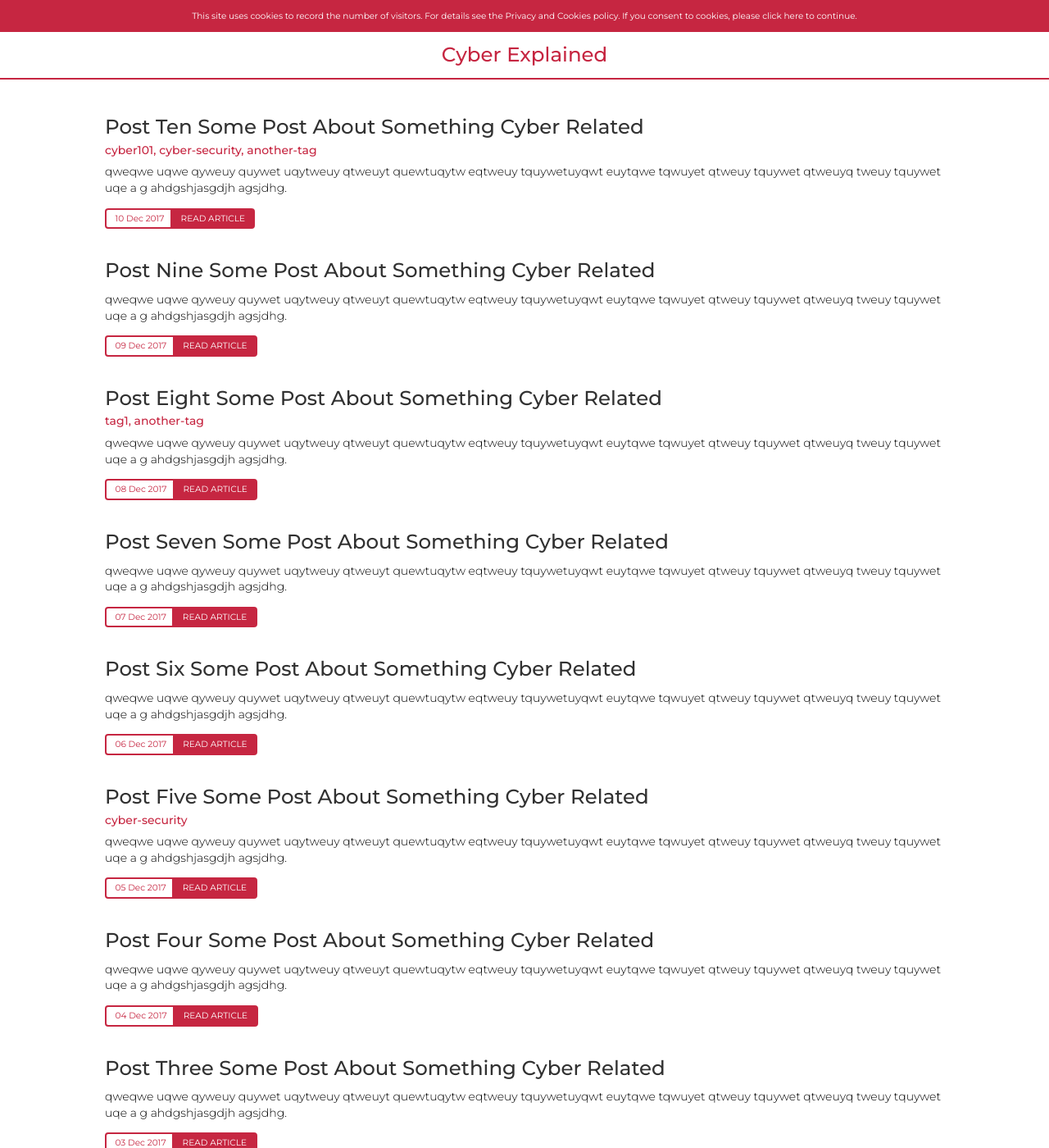
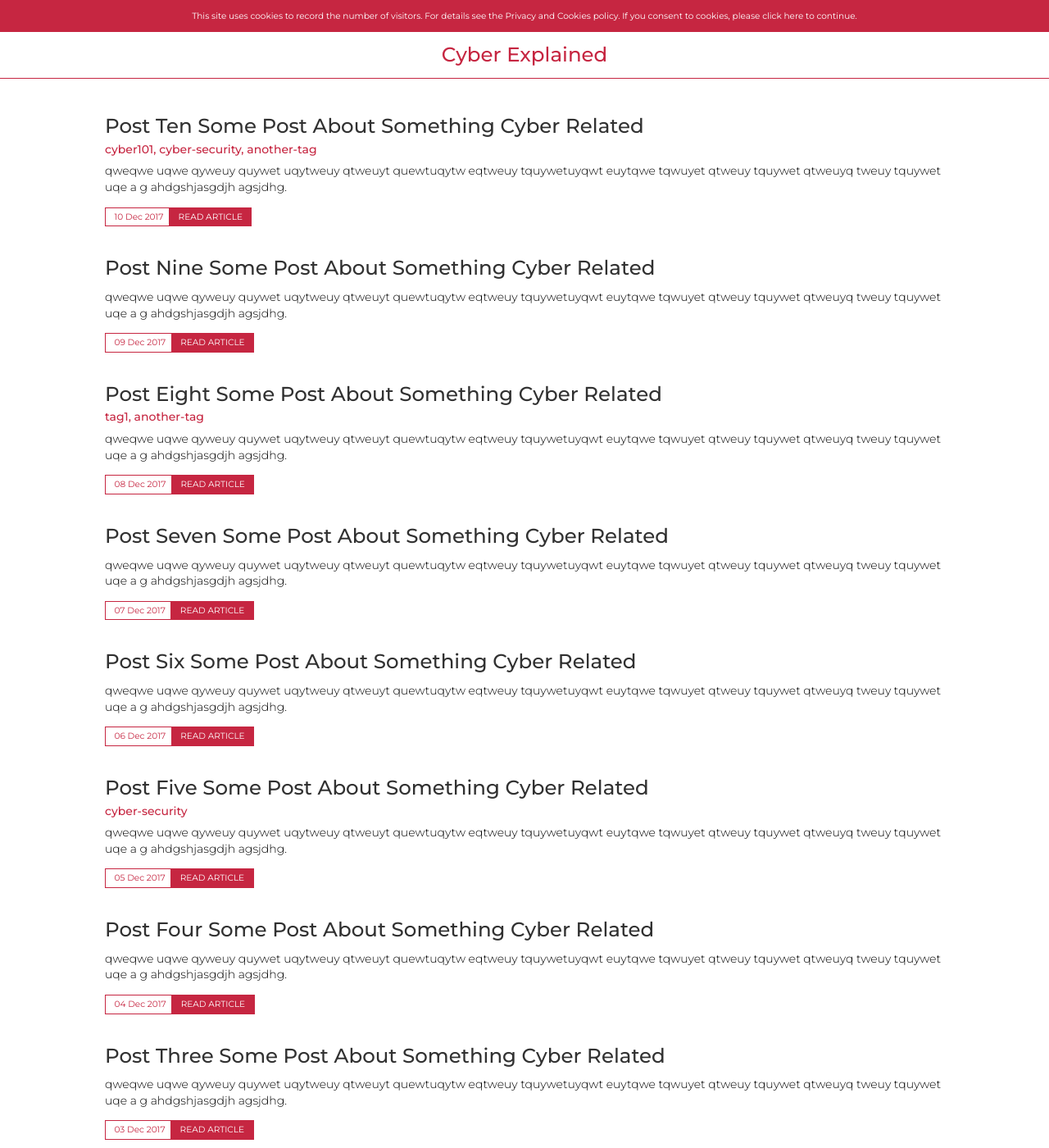
Before and after one commit to cyberexplained/cyberexplained.github.io, a Jekyll site: the page built from index.html, in a window 1280 px wide and 1400 px high. Shown: the whole window at 82% size. Built offline with Jekyll 4.4.1, drawn with Linux system fonts in a browser that asks for light colours; nearby versions of some CDN libraries; the list of posts is cut into pages by our own code.

Commit message:
Theme updates.

```diff
--- a/_sass/_posts.scss
+++ b/_sass/_posts.scss
@@ -32,11 +32,6 @@
 /* Post teasers are the extracts visible on the main page. */
 /***********************************************************/
 .post-teaser {
-  -webkit-transition: all $transition-duration ease-in-out;
-     -moz-transition: all $transition-duration ease-in-out;
-       -o-transition: all $transition-duration ease-in-out;
-          transition: all $transition-duration ease-in-out;
-
   // Space between teasers.
   margin-bottom: 2.5em;
 
@@ -63,6 +58,11 @@
     }
 
     a {
+      -webkit-transition: all $transition-duration ease-in-out;
+         -moz-transition: all $transition-duration ease-in-out;
+           -o-transition: all $transition-duration ease-in-out;
+              transition: all $transition-duration ease-in-out;
+
       margin-left: -5px;
       color: $primary-inverted;
       background: $primary;
--- a/_sass/_variables.scss
+++ b/_sass/_variables.scss
@@ -48,8 +48,8 @@
 $footer-vertical-padding-narrow: 0;
 
 // Borders.
-$border-thickness: 2px;
-$border-corner-radius: 4px;
+$border-thickness: 1.5px;
+$border-corner-radius: 0px;
 
 // Colours.
 $body-bg: white;
```
